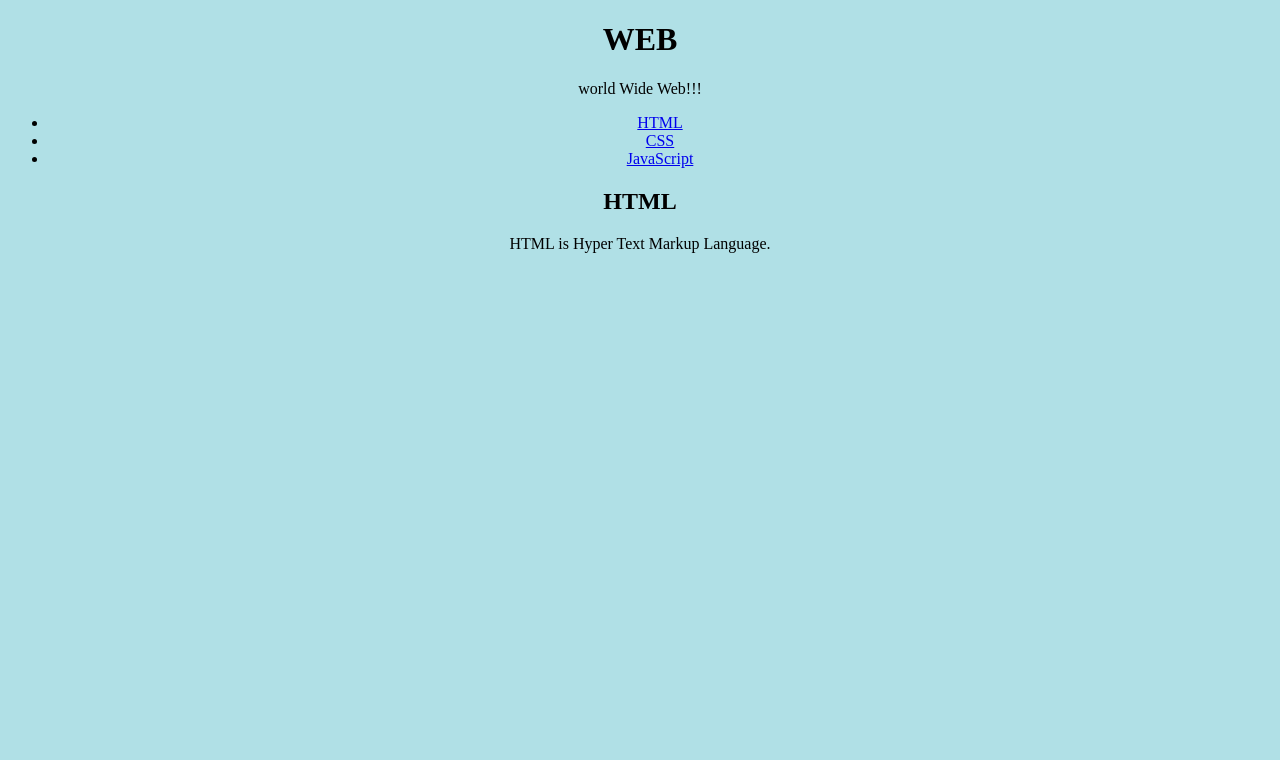
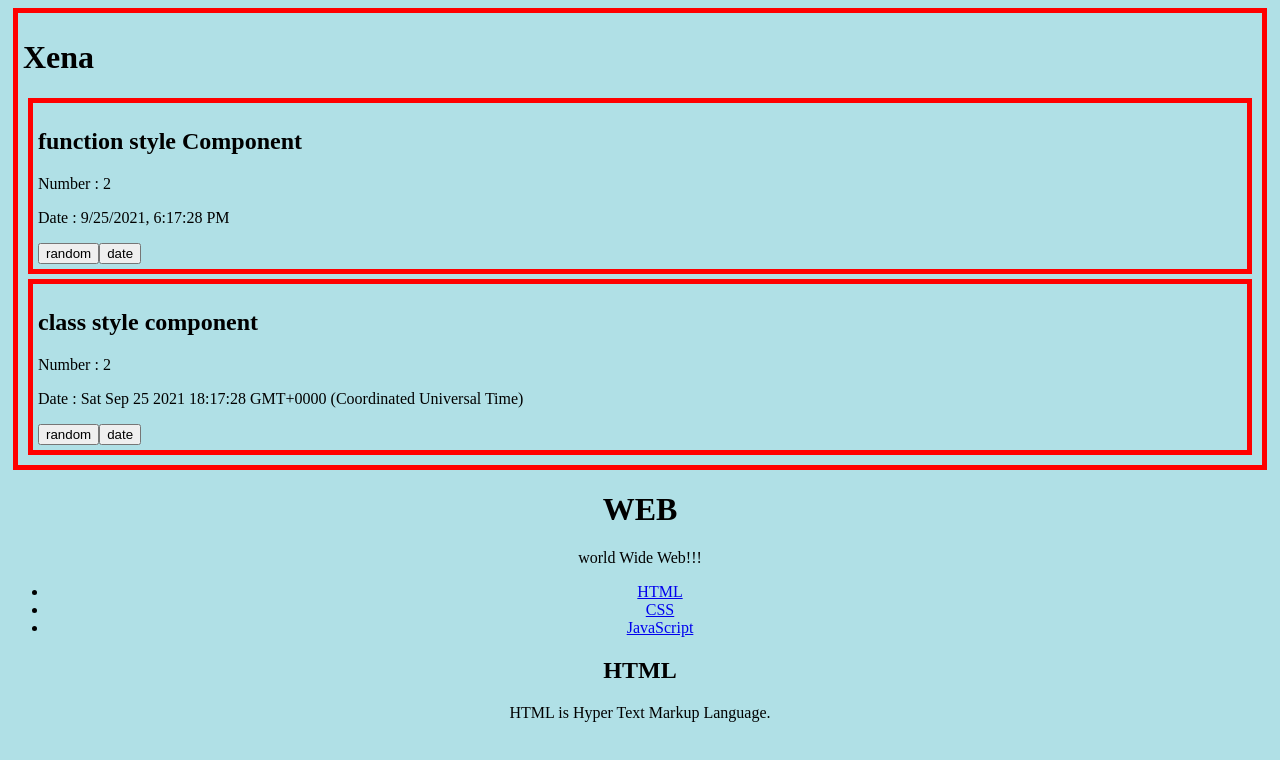
Before and after one commit to Clark19/React_LifeCoding, a React (Create React App) app: page / in a window 1280 px wide. Shown: the top 760 px of the page. Built offline with nearby package versions, Linux system fonts and the light colour scheme.

Commit message:
2부 리액트 클래스 스타일 vs. 함수 스타일 편 (hook 포함) - 1.스테이트(state), props 사용 실습

```diff
--- a/src/App.css
+++ b/src/App.css
@@ -5,6 +5,12 @@
 .App-logo {
   height: 40vmin;
   pointer-events: none;
+}
+
+.container {
+  border: 5px solid red;
+  margin: 5px;
+  padding: 5px;
 }
 
 @media (prefers-reduced-motion: no-preference) {
--- /dev/null
+++ b/src/App2.js
@@ -0,0 +1,92 @@
+/* 2부 리액트 클래스 스타일 vs. 함수 스타일 편 (hook 포함) 2021.09.26 실습
+ -  https://youtube.com/playlist?list=PLuHgQVnccGMCEfBwnNGsJCQDiqSWI-edj */
+import './App.css';
+import { Component, useState } from 'react';
+
+function App2() {
+  return (
+    <div className="container">
+      <h1>Xena</h1>
+      <FuncComp initNumber={2}></FuncComp>
+      <ClassComp initNumber={2}></ClassComp>
+
+    </div>
+  );
+}
+
+function FuncComp(props) {
+  // 1. 스테이트의 값을 초기화 세팅 (스테이트 만들기?). 2개의 원소를 가진 배열 리턴함.
+  let numberState = useState(props.initNumber);
+  console.log('numberState', numberState);
+
+  // 2-0. 스테이트 값 할당: 리턴된 배열의 첫번째 값은 상태 값 임
+  let number = numberState[0];
+
+  // 3-0. 스테이트 값 변경 함수 할당: 리턴된 배열의 두번째 값은 상태를 바꿀수 있는 함수임
+  const setNumber = numberState[1];
+
+  // destructuring assignment = 구조 분해 할당을 이용해 코드를 단순하게 바꿈
+  let [date, setDate] = useState( (new Date()).toLocaleString() );
+
+
+
+  return (
+    <div className="container">
+      <h2>function style Component</h2>
+      {/* props 사용 예제
+      <p>Number : {props.initNumber}</p>  */}
+
+      {/* 2.스테이트 값 사용 */}
+      <p>Number : {number}</p>
+      <p>Date : {date}</p>
+
+      {/* 3-1. 스테이트 값 변경 */}
+      <input type="button"  value="random" onClick={
+        function() { setNumber(Math.random()); }
+        }></input>
+
+      <input type="button"  value="date" onClick={
+        function() {setDate( (new Date()).toLocaleString() ); }
+        }></input>
+    </div>
+  );
+}
+
+class ClassComp extends Component {
+  // 1. 스테이트의 값을 초기화 세팅
+  state = {
+    number: this.props.initNumber,
+    date: (new Date()).toString()
+  }
+
+  render() {
+    return (
+      <div className="container">
+        <h2>class style component</h2>
+
+        {/* props 사용 예제
+        <p>Number: {this.props.initNumber}</p>  */}
+
+        {/* 2.스테이트 값을 사용. */}
+        <p>Number : {this.state.number}</p>
+        <p>Date : {this.state.date}</p>
+
+        <input type="button" value="random" onClick={
+          function(){
+            // 3.스테이트 값 변경.
+            this.setState({number: Math.random()});
+          }.bind(this)
+        }></input>
+
+        <input type="button" value="date" onClick={
+          function(){
+            // 3.스테이트 값 변경.
+            this.setState( {date: (new Date()).toLocaleString()} );
+          }.bind(this)
+        }></input>
+      </div>
+    );
+  }
+}
+
+export default App2;
--- a/src/index.js
+++ b/src/index.js
@@ -2,10 +2,12 @@
 import ReactDOM from 'react-dom';
 import './index.css';
 import App from './App';
+import App2 from './App2';
 import reportWebVitals from './reportWebVitals';
 
 ReactDOM.render(
   <React.StrictMode>
+    <App2 />
     <App />
   </React.StrictMode>,
   document.getElementById('root')
```
Also changed, not shown: 1 other file (tests, documents, lock files or other folders).
